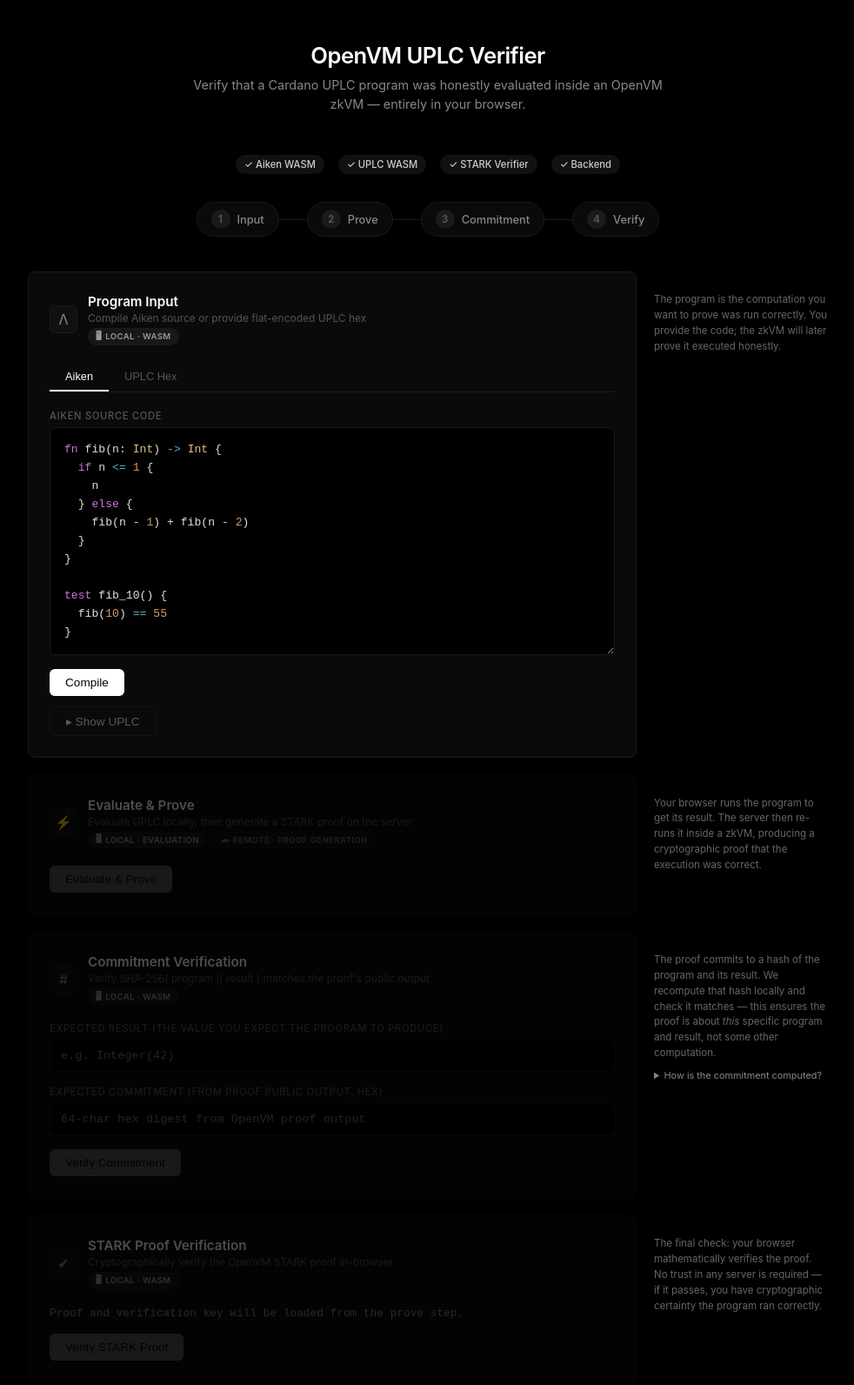
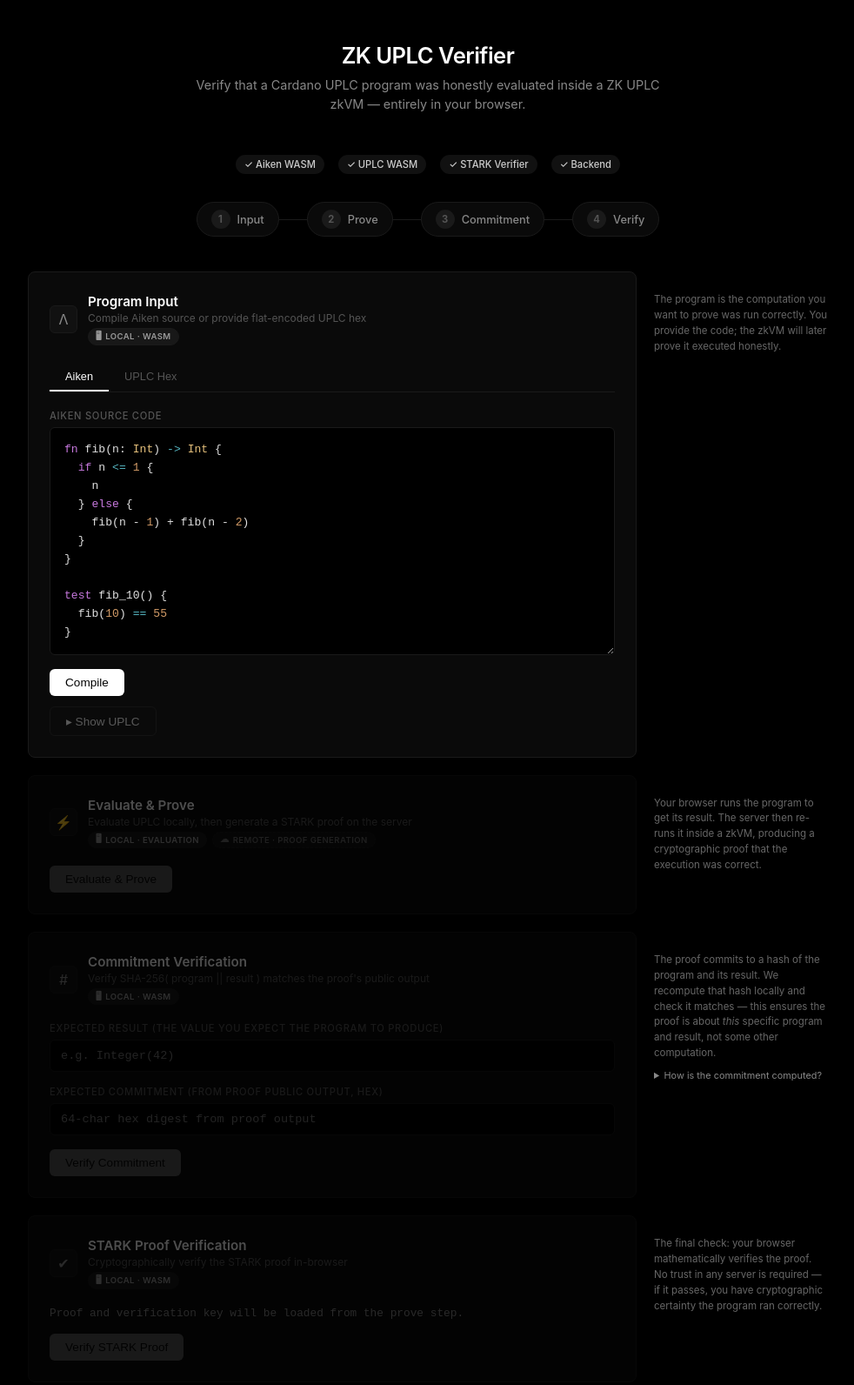
Before and after one commit to jeluard/cardano-zkvms, a website with bundled scripts: page web/index.html in a window 1280 px wide. Shown: the whole page at 87% size, without its empty margins (148-1130 px from the left). Built offline with nearby package versions, Linux system fonts and the light colour scheme; files whose address does not match are found by name.

Commit message:
chore: more generic naming
Signed-off-by: jeluard <jeluard@users.noreply.github.com>

```diff
--- a/web/assets/config.js
+++ b/web/assets/config.js
@@ -1,5 +1,5 @@
 /**
- * Runtime configuration for the OpenVM UPLC Verifier.
+ * Runtime configuration for the ZK UPLC Verifier.
  *
  * Can be customized via:
  * 1. Environment variables at build time (NODE_ENV, BACKEND_URL)
--- a/web/index.html
+++ b/web/index.html
@@ -12,7 +12,7 @@
     base.href = baseHref;
     document.head.insertBefore(base, document.head.firstChild);
   </script>
-  <title>OpenVM UPLC Verifier</title>
+  <title>ZK UPLC Verifier</title>
   <link rel="stylesheet" href="./assets/style.css">
 </head>
 <body>
@@ -22,7 +22,7 @@
       <span class="banner-icon">⚠️</span>
       <div class="banner-text">
         <strong>Backend Unavailable</strong>
-        <p>Proof generation requires the OpenVM backend server. Check that the server is running and accessible.</p>
+        <p>Proof generation requires the backend server. Check that the server is running and accessible.</p>
       </div>
       <button class="banner-close" id="bannerCloseBtn">✕</button>
     </div>
@@ -31,8 +31,8 @@
   <div class="container">
     <!-- Header -->
     <div class="header">
-      <h1>OpenVM UPLC Verifier</h1>
-      <p>Verify that a Cardano UPLC program was honestly evaluated inside an OpenVM zkVM — entirely in your browser.</p>
+      <h1>ZK UPLC Verifier</h1>
+      <p>Verify that a Cardano UPLC program was honestly evaluated inside a ZK UPLC zkVM — entirely in your browser.</p>
     </div>
 
     <!-- WASM status -->
@@ -192,7 +192,7 @@
 
       <div class="input-group">
         <label for="expectedCommitment">Expected Commitment (from proof public output, hex)</label>
-        <input type="text" id="expectedCommitment" placeholder="64-char hex digest from OpenVM proof output" spellcheck="false" />
+        <input type="text" id="expectedCommitment" placeholder="64-char hex digest from proof output" spellcheck="false" />
       </div>
 
       <div class="button-row">
@@ -222,7 +222,7 @@
         <div class="card-icon">&#x2714;</div>
         <div>
           <h2>STARK Proof Verification</h2>
-          <div class="subtitle">Cryptographically verify the OpenVM STARK proof in-browser</div>
+          <div class="subtitle">Cryptographically verify the STARK proof in-browser</div>
           <div class="exec-badges">
             <span class="exec-badge local"><span class="exec-icon">&#x1F5A5;</span> Local &middot; WASM</span>
           </div>
```
